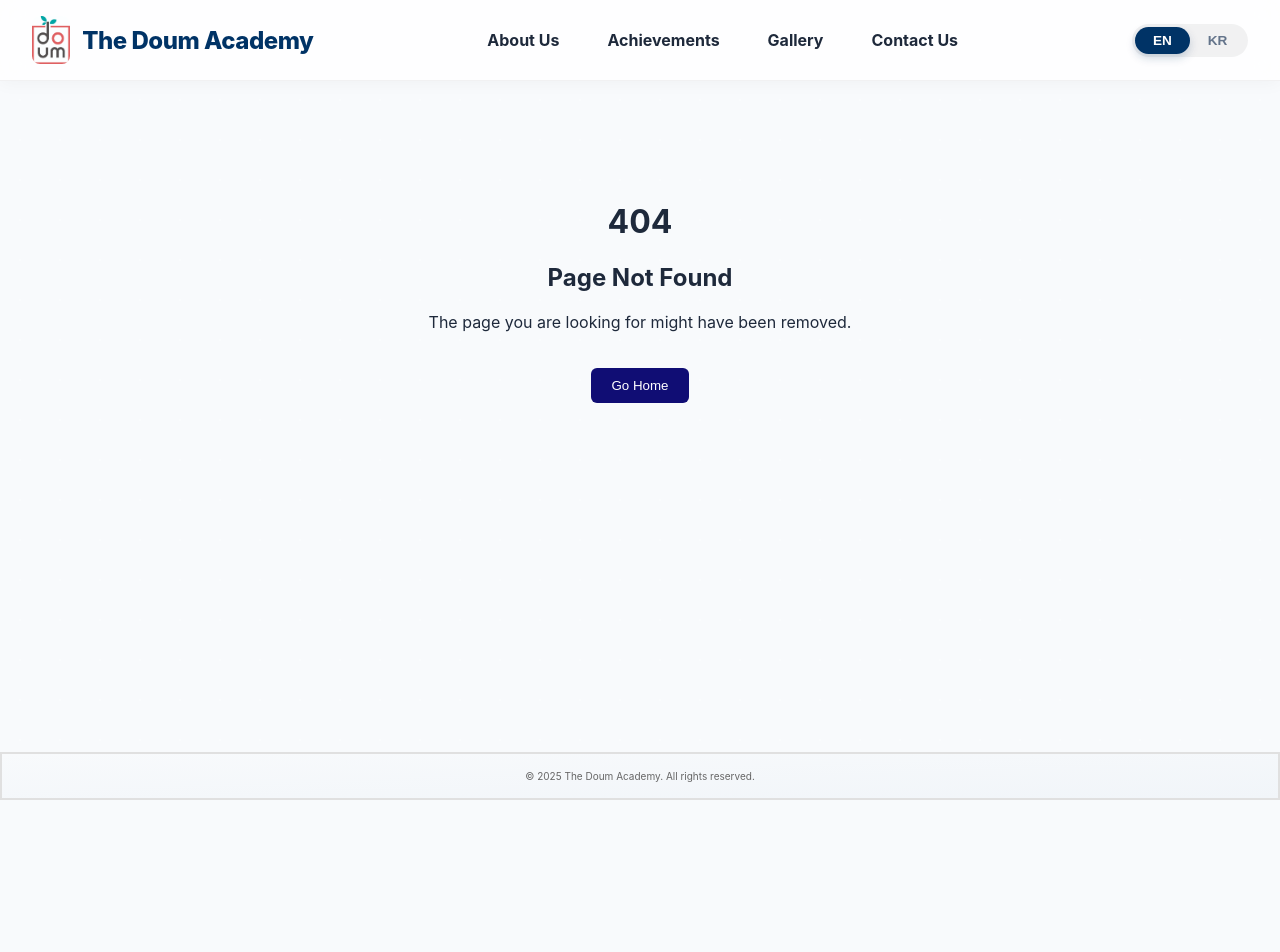
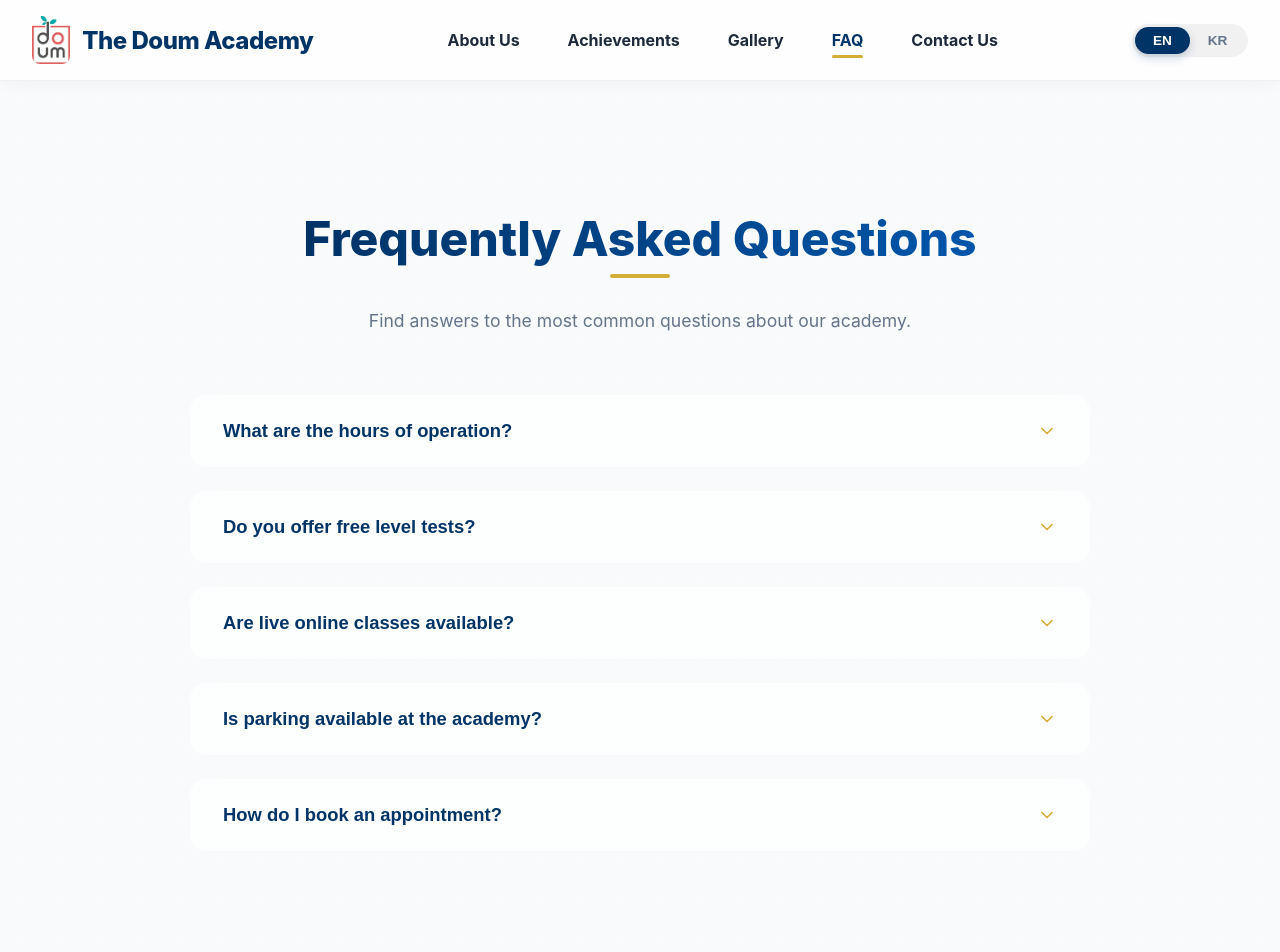
Before and after one commit to junuiui/the-doum-academy-website, a Next.js app in the folder frontend/: page /faq in a window 1280 px wide. Before the commit this address had no page. Shown: the top 952 px of the page. Before the commit the page ends 800 px from the top, so only its background shows below. Built offline with nearby package versions, Linux system fonts and the light colour scheme.

Commit message:
feat: Add Navbar, Footer, and a multi-language FAQ page with dedicated styling.

```diff
--- /dev/null
+++ b/frontend/src/app/faq/page.module.css
@@ -0,0 +1,55 @@
+/* src/app/faq/page.module.css */
+
+.pageContainer {
+  max-width: 1400px;
+  margin: 0 auto;
+  padding: 6rem 2rem;
+}
+
+.header {
+  text-align: center;
+  margin-bottom: 4rem;
+}
+
+.title {
+  background: linear-gradient(to right, var(--primary-blue), var(--primary-blue-light));
+  -webkit-background-clip: text;
+  background-clip: text;
+  -webkit-text-fill-color: transparent;
+  font-weight: 800;
+  font-size: 3rem;
+  margin-bottom: 1.5rem;
+  position: relative;
+  display: inline-block;
+}
+
+.title::after {
+  content: '';
+  position: absolute;
+  bottom: -10px;
+  left: 50%;
+  transform: translateX(-50%);
+  width: 60px;
+  height: 4px;
+  background: var(--secondary-gold);
+  border-radius: 2px;
+}
+
+.subtitle {
+  color: var(--text-light);
+  font-size: 1.1rem;
+}
+
+.content {
+  margin-top: 2rem;
+}
+
+@media (max-width: 768px) {
+  .pageContainer {
+    padding: 4rem 1.5rem;
+  }
+
+  .title {
+    font-size: 2.25rem;
+  }
+}
--- /dev/null
+++ b/frontend/src/app/faq/page.tsx
@@ -0,0 +1,22 @@
+/* src/app/faq/page.tsx */
+import FAQ from '../../components/features/FAQ';
+import styles from './page.module.css';
+
+export const metadata = {
+  title: 'FAQ - The Doum Academy',
+  description: 'Frequently Asked Questions about The Doum Academy services, schedules, and assessments.',
+};
+
+export default function FAQPage() {
+  return (
+    <main className={styles.pageContainer}>
+      <header className={styles.header}>
+        <h1 className={styles.title}>Frequently Asked Questions</h1>
+        <p className={styles.subtitle}>Find answers to the most common questions about our academy.</p>
+      </header>
+      <section className={styles.content}>
+        <FAQ isKo={false} />
+      </section>
+    </main>
+  );
+}
--- /dev/null
+++ b/frontend/src/components/features/FAQ.module.css
@@ -0,0 +1,87 @@
+/* src/components/features/FAQ.module.css */
+
+.faqContainer {
+  max-width: 900px;
+  margin: 0 auto;
+}
+
+.faqItem {
+  margin-bottom: 1.5rem;
+  background: var(--glass-bg);
+  backdrop-filter: blur(12px);
+  -webkit-backdrop-filter: blur(12px);
+  border: 1px solid var(--glass-border);
+  border-radius: 16px;
+  overflow: hidden;
+  transition: all 0.3s ease;
+}
+
+.faqItemActive {
+  border-color: var(--primary-blue);
+  box-shadow: var(--shadow-premium);
+}
+
+.question {
+  width: 100%;
+  padding: 1.5rem 2rem;
+  display: flex;
+  justify-content: space-between;
+  align-items: center;
+  background: transparent;
+  border: none;
+  cursor: pointer;
+  text-align: left;
+  transition: all 0.3s ease;
+}
+
+.question:hover {
+  background: rgba(0, 51, 102, 0.02);
+}
+
+.questionText {
+  color: var(--primary-blue);
+  font-size: 1.15rem;
+  font-weight: 700;
+}
+
+.icon {
+  color: var(--secondary-gold);
+  transition: transform 0.3s ease;
+}
+
+.faqItemActive .icon {
+  transform: rotate(180deg);
+}
+
+.answer {
+  max-height: 0;
+  overflow: hidden;
+  transition: all 0.3s ease-in-out;
+  background: white;
+}
+
+.faqItemActive .answer {
+  max-height: 500px;
+  border-top: 1px solid var(--glass-border);
+}
+
+.answerText {
+  padding: 1.5rem 2rem;
+  color: var(--text-dark);
+  font-size: 1rem;
+  line-height: 1.6;
+}
+
+@media (max-width: 768px) {
+  .question {
+    padding: 1.25rem 1.5rem;
+  }
+
+  .questionText {
+    font-size: 1.05rem;
+  }
+
+  .answerText {
+    padding: 1.25rem 1.5rem;
+  }
+}
--- /dev/null
+++ b/frontend/src/components/features/FAQ.tsx
@@ -0,0 +1,97 @@
+/* src/components/features/FAQ.tsx */
+'use client';
+
+import { useState } from 'react';
+import { ChevronDown } from 'lucide-react';
+import styles from './FAQ.module.css';
+
+interface FAQItem {
+  question: string;
+  answer: string;
+}
+
+interface FAQProps {
+  isKo: boolean;
+}
+
+const FAQ_DATA = {
+  en: [
+    {
+      question: "What are the hours of operation?",
+      answer: "We are open Monday to Friday, from 4:00 PM to 10:00 PM. We are closed on weekends and public holidays."
+    },
+    {
+      question: "Do you offer free level tests?",
+      answer: "Yes, we provide a complimentary academic assessment and consultation for all new students to determine the best roadmap for success."
+    },
+    {
+      question: "Are live online classes available?",
+      answer: "Absolutely. We offer live sessions via Zoom/Google Meet for students who prefer or require remote learning."
+    },
+    {
+      question: "Is parking available at the academy?",
+      answer: "Yes, free parking is available for parents and students in the academy building."
+    },
+    {
+      question: "How do I book an appointment?",
+      answer: "You can book an appointment through our 'Contact Us' page or by calling our office directly during business hours."
+    }
+  ],
+  ko: [
+    {
+      question: "운영 시간은 어떻게 되나요?",
+      answer: "월요일부터 금요일, 오후 4시부터 10시까지 운영합니다. 주말과 공휴일은 휴무입니다."
+    },
+    {
+      question: "무료 레벨 테스트가 가능한가요?",
+      answer: "네, 모든 신규 학생들에게 무료 학업 진단과 전문가 상담을 제공하여 최적의 로드맵을 설계해 드립니다."
+    },
+    {
+      question: "온라인 수업도 진행하시나요?",
+      answer: "네, 대면 수업이 어려운 학생들을 위해 Zoom 또는 Google Meet을 통한 실시간 온라인 수업을 제공합니다."
+    },
+    {
+      question: "주차가 가능한가요?",
+      answer: "네, 학원 건물 내에 학부모님과 학생들을 위한 무료 주차 공간이 마련되어 있습니다."
+    },
+    {
+      question: "상담 예약은 어떻게 하나요?",
+      answer: "'문의하기' 페이지의 폼을 작성하시거나, 운영 시간 내에 학원으로 전화 주시면 예약을 도와드립니다."
+    }
+  ]
+};
+
+export default function FAQ({ isKo }: FAQProps) {
+  const [activeIndex, setActiveIndex] = useState<number | null>(null);
+
+  const toggleItem = (index: number) => {
+    setActiveIndex(activeIndex === index ? null : index);
+  };
+
+  const data = isKo ? FAQ_DATA.ko : FAQ_DATA.en;
+
+  return (
+    <div className={styles.faqContainer}>
+      {data.map((item, index) => (
+        <div
+          key={index}
+          className={`${styles.faqItem} ${activeIndex === index ? styles.faqItemActive : ''}`}
+        >
+          <button
+            className={styles.question}
+            onClick={() => toggleItem(index)}
+            aria-expanded={activeIndex === index}
+          >
+            <span className={styles.questionText}>{item.question}</span>
+            <ChevronDown className={styles.icon} size={20} />
+          </button>
+          <div className={styles.answer}>
+            <div className={styles.answerText}>
+              {item.answer}
+            </div>
+          </div>
+        </div>
+      ))}
+    </div>
+  );
+}
--- a/frontend/src/components/ui/Footer.module.css
+++ b/frontend/src/components/ui/Footer.module.css
@@ -1,24 +1,30 @@
-/* src/components/Footer.module.css */
+/* src/components/ui/Footer.module.css */
+
 .footer {
-    font-size: x-small;
-    text-align: center;
-    padding: 16px;
-    background: linear-gradient(to bottom right, #f8fafc, #f1f5f9);
-    border: 2px solid #e0e0e0;
-    color: #666;
-
-    display: flex;
-    align-items: center;
-    justify-content: center;
+  padding: 3rem 2rem;
+  background: var(--glass-bg);
+  backdrop-filter: blur(12px);
+  -webkit-backdrop-filter: blur(12px);
+  border-top: 1px solid var(--glass-border);
+  text-align: center;
+  color: var(--text-light);
+  font-size: 0.9rem;
 }
 
-.icon {
-    font-size: 26px;
-    cursor: pointer;
-    transition: transform 0.2s ease, opacity 0.2s ease;
+.businessInfo {
+  margin-bottom: 1.5rem;
+  line-height: 1.8;
 }
 
-.icon:hover {
-    transform: scale(1.1);
-    opacity: 0.8;
+.businessInfo p {
+  margin: 0.25rem 0;
 }
+
+.businessInfo strong {
+  color: var(--primary-blue);
+  font-size: 1rem;
+}
+
+.copyright {
+  opacity: 0.8;
+}
--- a/frontend/src/components/ui/Footer.tsx
+++ b/frontend/src/components/ui/Footer.tsx
@@ -6,7 +6,14 @@ export default function Footer() {
   return (
     <div>
       <footer className={styles.footer}>
+        <div className={styles.businessInfo}>
+          <p><strong>The Doum Academy</strong></p>
+          <p>Address: 3003 St Johns St, Port Moody, BC V3H 0L4 | Tel: 604-000-0000</p>
+          <p>Registration No: 000-00-00000 | Principal: Devin Shin</p>
+        </div>
+        <div className={styles.copyright}>
           © 2025 The Doum Academy. All rights reserved.
+        </div>
       </footer>
     </div>
   );
--- a/frontend/src/components/ui/NavBar.tsx
+++ b/frontend/src/components/ui/NavBar.tsx
@@ -10,6 +10,7 @@ const LINKS = [
   { en: 'About Us', ko: '소개', href: '/about-us' },
   { en: 'Achievements', ko: '성과', href: '/achievements' },
   { en: 'Gallery', ko: '갤러리', href: '/gallery' },
+  { en: 'FAQ', ko: '자주 묻는 질문', href: '/faq' },
   { en: 'Contact Us', ko: '문의하기', href: '/contact-us' },
 ];
 
```
Also changed, not shown: frontend/src/app/ko/faq/page.tsx (added, +22 -0 lines). Lines whose indentation alone changed are shown as unchanged.
